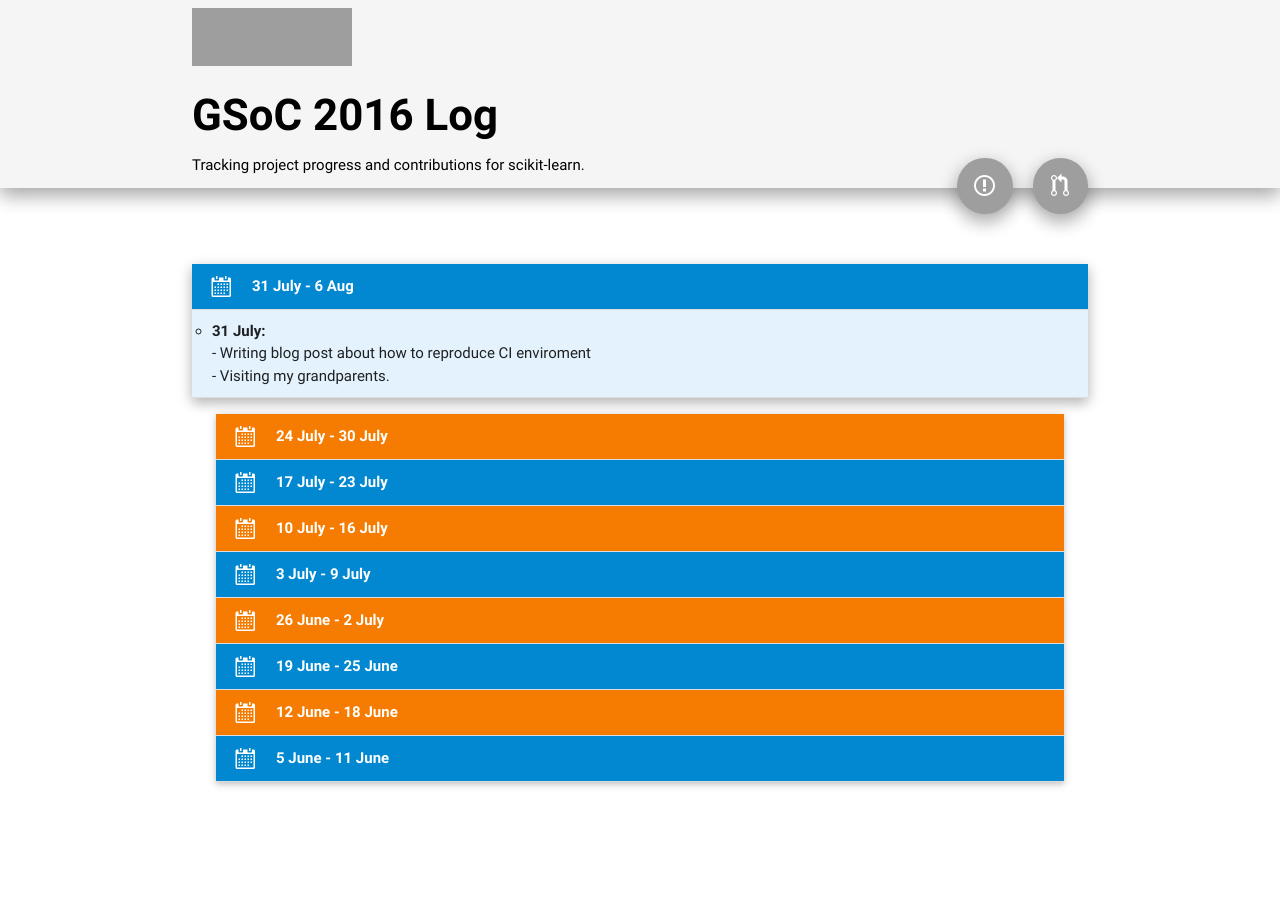
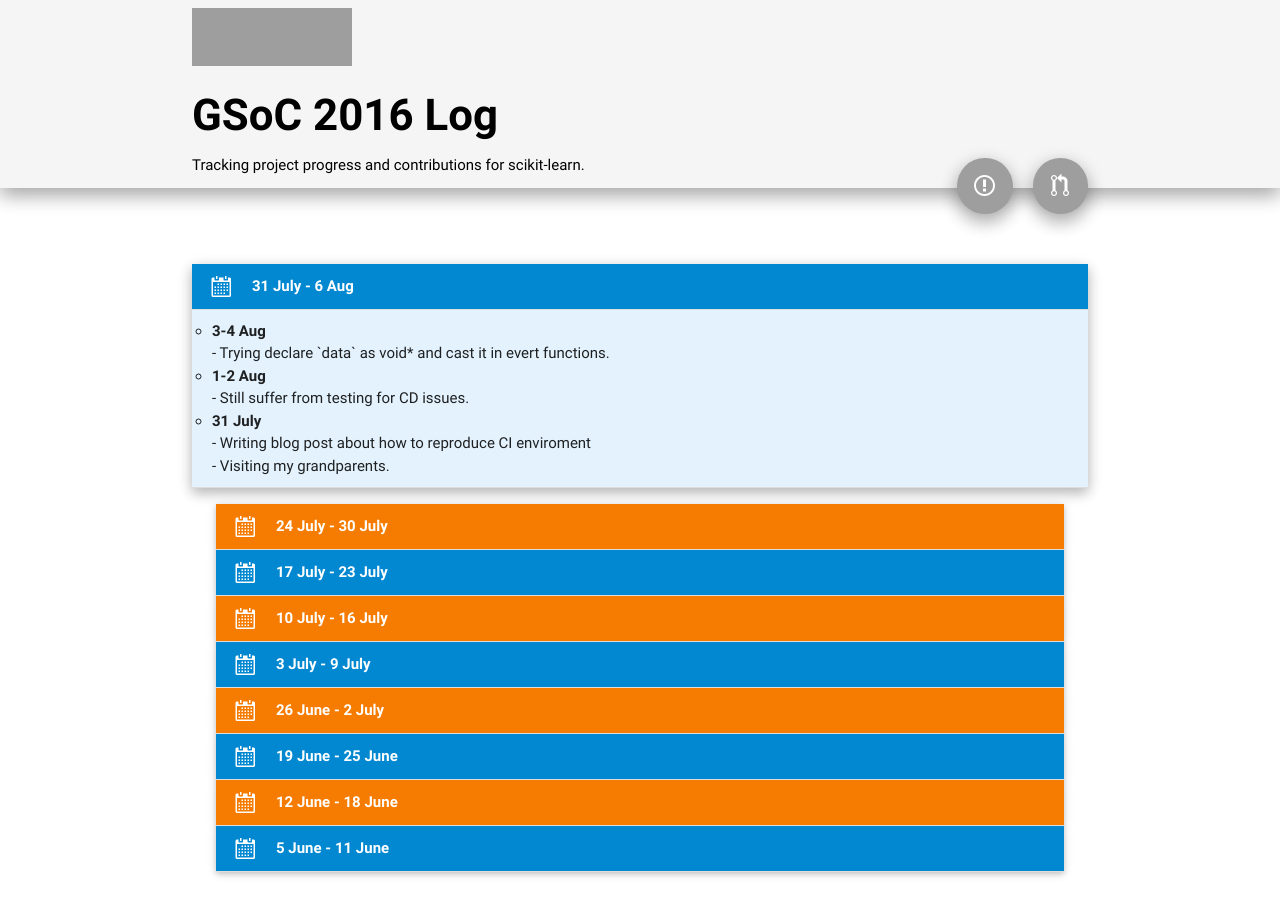
Before and after one commit to yenchenlin/yenchenlin.github.io, a Jekyll site: the page built from _pages/gsoc.html, in a window 1280 px wide. Built offline with Jekyll 4.4.1, drawn with Linux system fonts in a browser that asks for light colours; nearby versions of some CDN libraries; grey boxes are pictures that could not be loaded.

Commit message:
Update dev

```diff
--- a/_pages/gsoc.html
+++ b/_pages/gsoc.html
@@ -89,14 +89,26 @@ permalink: /gsoc/
 
               <div class="collapsible-body blue lighten-5">
                 <ul class="details">
+                   <li><b>3-4 Aug </b><br/>
 
-                  <li><b>31 July: </b><br/>
+                        - Trying declare `data` as void* and cast it in evert functions.
+                    <br>
+
+                  </li>
+
+                  <li><b>1-2 Aug </b><br/>
+
+                        - Still suffer from testing for CD issues.
+
+                  </li>
+
+                  <li><b>31 July </b><br/>
 
                         - Writing blog post about how to reproduce CI enviroment
                     <br>
 
                         - Visiting my grandparents.
-                  <br/>
+                  </li>
                 </ul>
               </div>
             </li>
```
